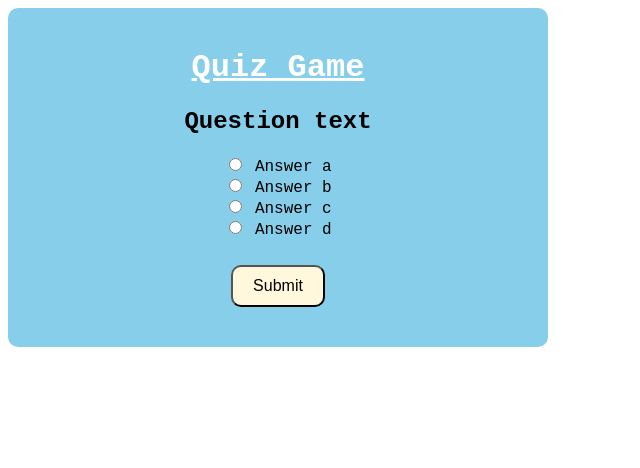
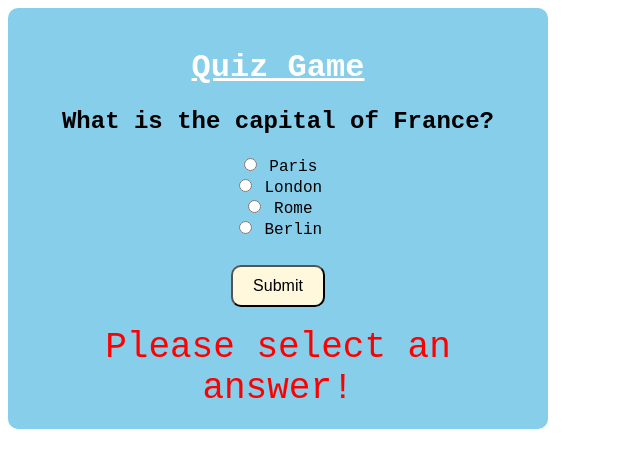
Before and after one commit to prabhulakshminarayanan/quiz-game, a plain HTML site: page index.html in a window 1280 px wide. Both pictures are taken after a click on the button "Submit". Shown: the whole page, without its empty margins (0-640 px from the left). Drawn offline with Linux system fonts and the light colour scheme.

Commit message:
draft version

```diff
--- a/index.html
+++ b/index.html
@@ -38,7 +38,7 @@
     <div id="feedback" class="feedback"></div>
 
 </div>
-<script src="main.js"></script>
+<script src="./main.js"></script>
 
 </body>
 </html>
--- a/main.js
+++ b/main.js
@@ -0,0 +1,81 @@
+const quizData = [
+    {
+        question: "What is the capital of France?",
+        options: ["Paris", "London", "Rome", "Berlin"],
+        answer: "Paris"
+    },
+    {
+        question: "Which planet is known as the Red Planet?",
+        options: ["Earth", "Jupiter", "Mars", "Venus"],
+        answer: "Mars"
+    },
+    {
+        question: "What is the largest mammal in the world?",
+        options: ["Elephant", "Blue Whale", "Giraffe", "Orca"],
+        answer: "Blue Whale"
+    },
+    {
+        question: "Who was captain of CSK ?",
+        options: ["MSD", "Rohit Sharma", "Virat Kholi", "SKYÍ"],
+        answer: "William Shakespeare"
+    }
+]
+    let currentQuestionIndex = 0;
+    let score = 0;
+
+    const questionEl = document.getElementById("question");
+    const a_label = document.getElementById("a_label");
+    const b_label = document.getElementById("b_label");
+    const c_label = document.getElementById("c_label");
+    const d_label = document.getElementById("d_label");
+    const submitButton = document.getElementById("submit");
+    const feedbackEl = document.getElementById("feedback");
+
+    function loadQuestion() {
+        // Clear previous selection
+        document.querySelectorAll(".answer").forEach(input => input.checked = false);
+        feedbackEl.innerText = "";
+
+        // Load current question and options
+        const currentQuestion = quizData[currentQuestionIndex];
+        questionEl.innerText = currentQuestion.question;
+        a_label.innerText = currentQuestion.options[0];
+        b_label.innerText = currentQuestion.options[1];
+        c_label.innerText = currentQuestion.options[2];
+        d_label.innerText = currentQuestion.options[3];
+    }
+
+    function getSelectedAnswer() {
+        const selectedInput = document.querySelector("input[name='answer']:checked");
+        if (selectedInput) {
+            return document.querySelector(`label[for=${selectedInput.id}]`).innerText;
+        }
+        return null;
+    }
+
+    submitButton.addEventListener("click", () => {
+        const selectedAnswer = getSelectedAnswer();
+
+        if (selectedAnswer) {
+            if (selectedAnswer === quizData[currentQuestionIndex].answer) {
+                score++;
+                feedbackEl.innerText = "Correct!";
+            } else {
+                feedbackEl.innerText = "Incorrect!";
+            }
+
+            currentQuestionIndex++;
+
+            if (currentQuestionIndex < quizData.length) {
+                setTimeout(loadQuestion, 1000); // Load the next question after a short delay
+            } else {
+                feedbackEl.innerText = `Quiz completed! Your score is ${score} out of ${quizData.length}`;
+                submitButton.disabled = true;
+            }
+        } else {
+            feedbackEl.innerText = "Please select an answer!";
+        }
+    });
+
+    // Load the first question initially
+    loadQuestion();
```
